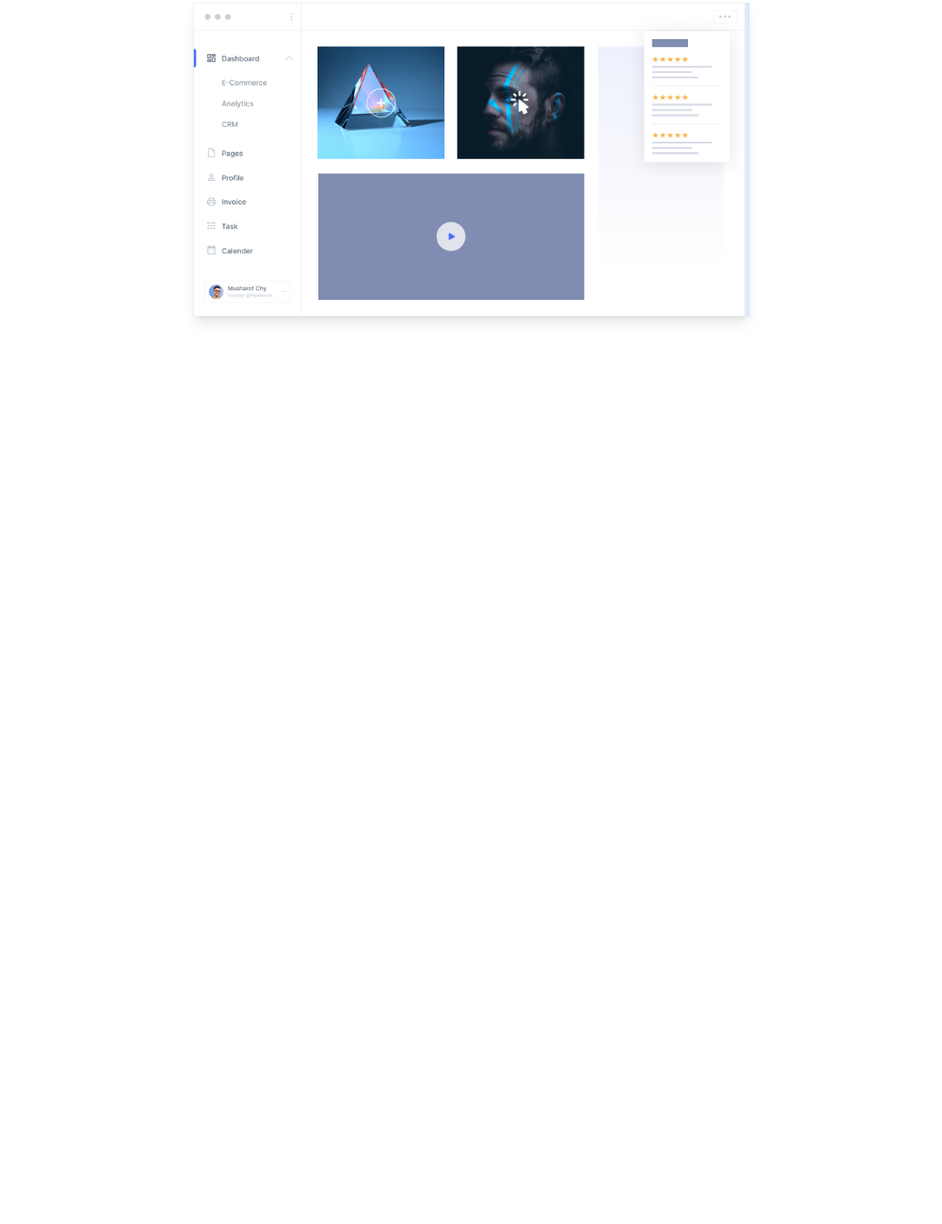
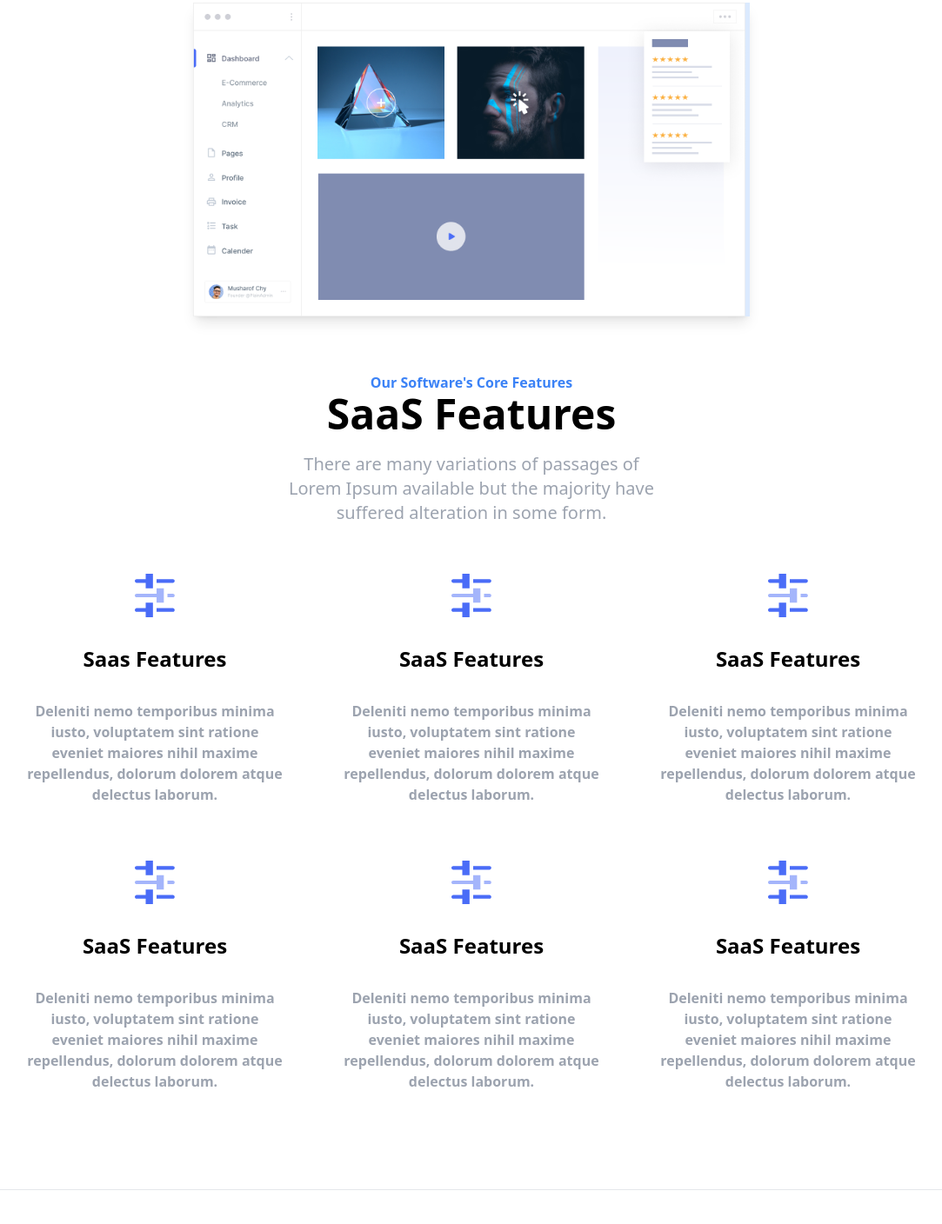
Before and after one commit to makalouNana/Maquette4, a website: page src/index.html in a window 1280 px wide. Shown: the part 1233-2641 px from the top of the page at 87% size, without its empty margins (98-1181 px from the left). Before the commit the page ends 1661 px from the top, so only its background shows below. Drawn offline with Linux system fonts and the light colour scheme.

Commit message:
la partie 3 : Our Software

```diff
--- a/src/index.html
+++ b/src/index.html
@@ -80,6 +80,55 @@
   </div>
 </section>
 
+ <!-- Our Sotwares -->
+ <section class="border-b border-gray-200  mb-10 mx-10">
+
+  <div class="mx-80 my-10 ">
+    <div class="  text-center h-40">
+      <h1 class="font-bold text-blue-500">Our Software's Core Features</h1>
+      <h1 class="font-bold text-center text-5xl">SaaS Features </h1>
+      <p class="text-gray-400 my-5 leading-7 text-xl px-14 mb-0">There are many variations of passages of Lorem Ipsum available but the majority have suffered alteration in some form. </p>
+    </div>
+  </div>
+      <div class="flex flex-wrap justify-center pb-20">
+                  <div class="text-center w-1/4 m-8">
+                    <img src="../images/easy.svg" class="mx-auto">
+                    <h1 class="font-bold text-center text-2xl py-8">Saas Features </h1>
+                    <p class="font-semibold text-gray-400 ">Deleniti nemo temporibus minima iusto, voluptatem sint ratione eveniet maiores nihil maxime repellendus, dolorum dolorem atque delectus laborum. </p>
+                </div>
+                <div class="text-center w-1/4 m-8">
+                  <img src="../images/easy.svg" class="mx-auto">
+                  <h1 class="font-bold text-center text-2xl py-8">SaaS Features </h1>
+                  <p class="font-semibold text-gray-400 ">Deleniti nemo temporibus minima iusto, voluptatem sint ratione eveniet maiores nihil maxime repellendus, dolorum dolorem atque delectus laborum. </p>
+              </div>
+              <div class="text-center w-1/4 m-8">
+                <img src="../images/easy.svg" class="mx-auto">
+                <h1 class="font-bold text-center text-2xl py-8">SaaS Features </h1>
+                <p class="font-semibold text-gray-400 ">Deleniti nemo temporibus minima iusto, voluptatem sint ratione eveniet maiores nihil maxime repellendus, dolorum dolorem atque delectus laborum. </p>
+            </div>
+            <div class="text-center w-1/4 m-8">
+              <img src="../images/easy.svg" class="mx-auto">
+              <h1 class="font-bold text-center text-2xl py-8">SaaS Features </h1>
+              <p class="font-semibold text-gray-400 ">Deleniti nemo temporibus minima iusto, voluptatem sint ratione eveniet maiores nihil maxime repellendus, dolorum dolorem atque delectus laborum. </p>
+          </div>
+          <div class="text-center w-1/4 m-8">
+            <img src="../images/easy.svg" class="mx-auto">
+            <h1 class="font-bold text-center text-2xl py-8">SaaS Features </h1>
+            <p class="font-semibold text-gray-400 ">Deleniti nemo temporibus minima iusto, voluptatem sint ratione eveniet maiores nihil maxime repellendus, dolorum dolorem atque delectus laborum. </p>
+        </div>
+        <div class="text-center w-1/4 m-8">
+          <img src="../images/easy.svg" class="mx-auto">
+          <h1 class="font-bold text-center text-2xl py-8">SaaS Features </h1>
+          <p class="font-semibold text-gray-400 ">Deleniti nemo temporibus minima iusto, voluptatem sint ratione eveniet maiores nihil maxime repellendus, dolorum dolorem atque delectus laborum. </p>
+      </div>
+
+
+       </div>
+
+
+
+
+</section>
 
 
 
```
